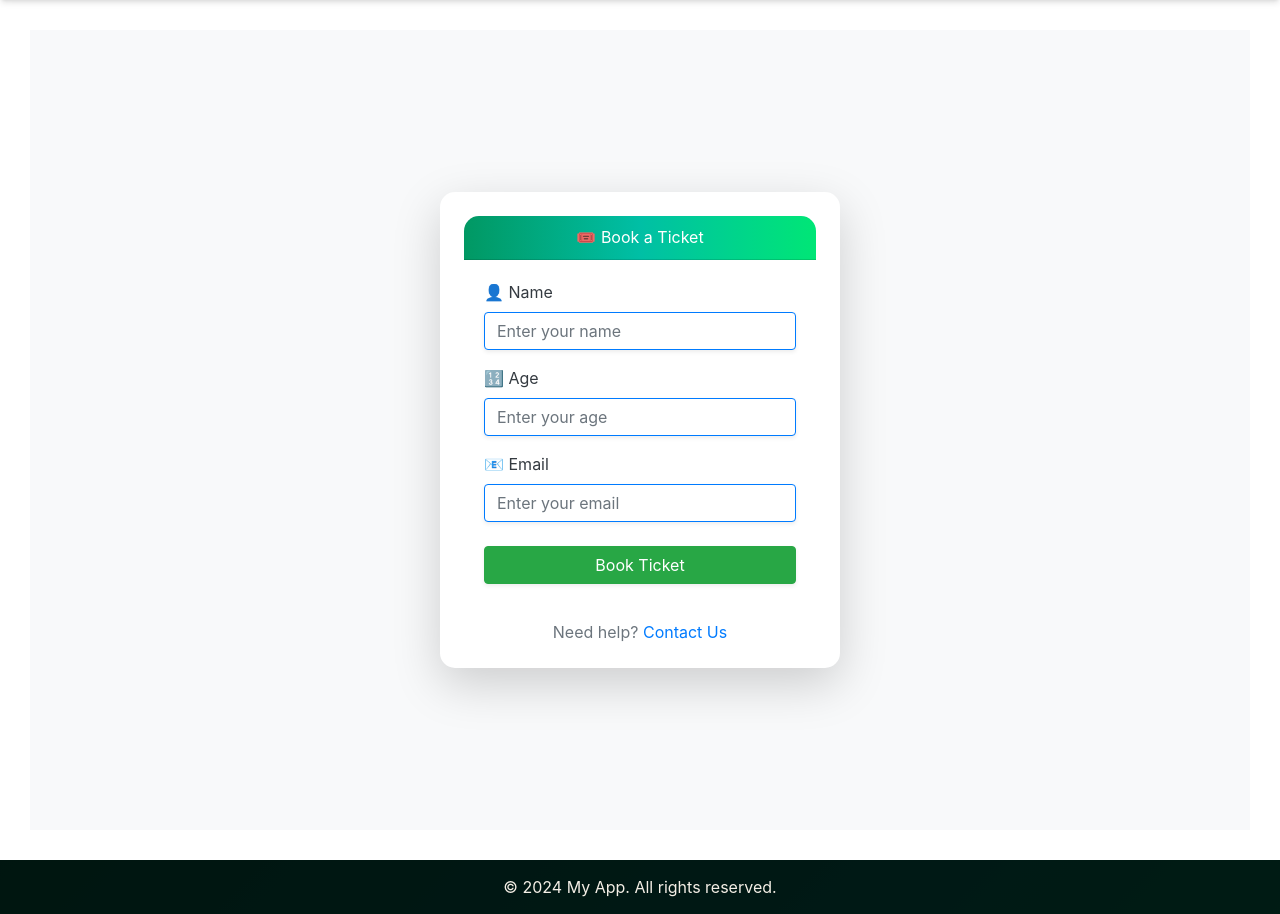
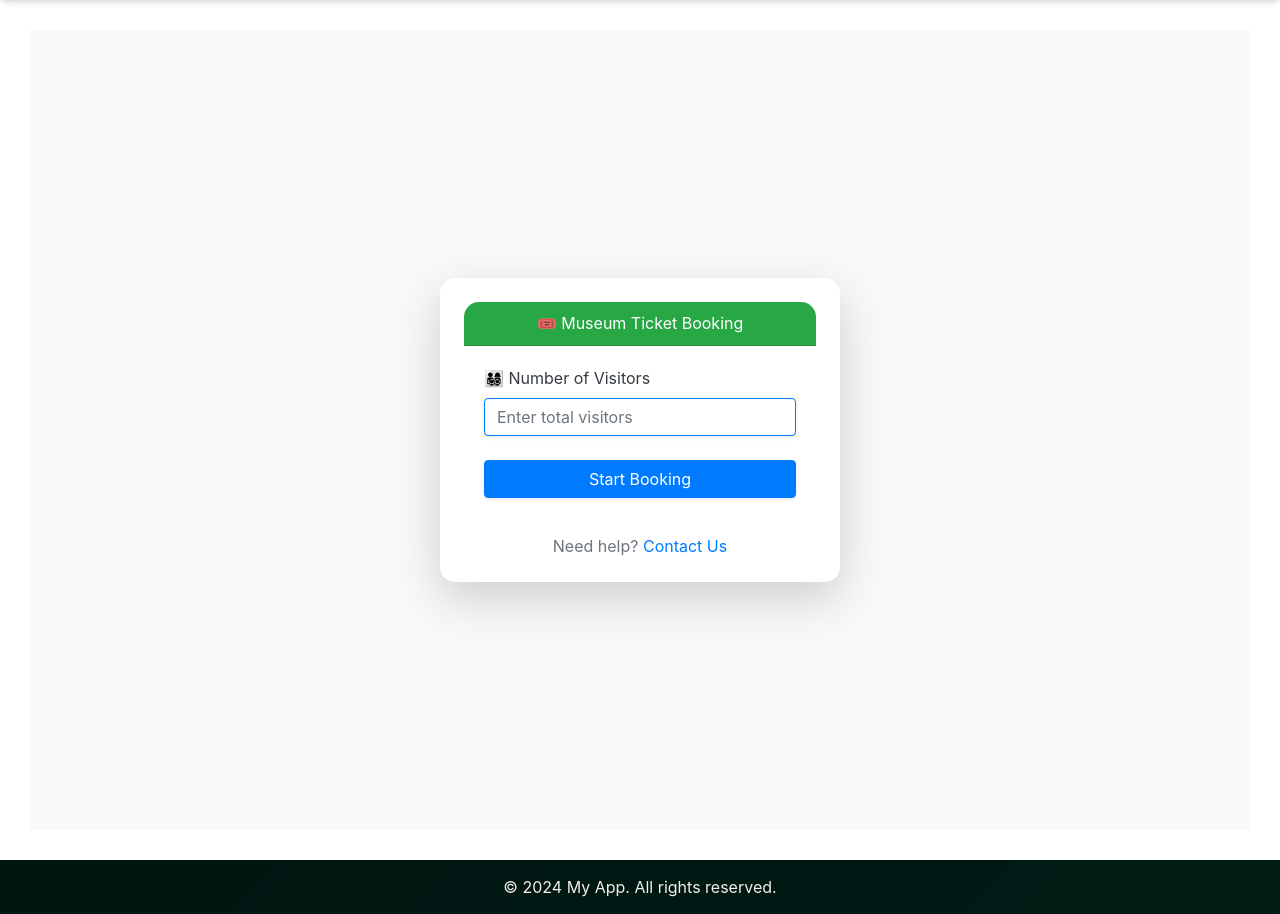
Before and after one commit to shyammmmm21/museum-ticket-booking-system, a Flask app: page /book_ticket in a window 1280 px wide. Shown: the part 77-991 px from the top of the page. Run offline with Flask 3, Linux system fonts and the light colour scheme; some libraries are stand-ins or nearby versions.

Commit message:
Update book_ticket.html

```diff
--- a/templates/book_ticket.html
+++ b/templates/book_ticket.html
@@ -1,51 +1,55 @@
 {% extends "base.html" %}
 
-{% block title %}Book Ticket - Ticket Booking System{% endblock %}
+{% block title %}Book Ticket - Museum Booking{% endblock %}
 
 {% block content %}
-<div class="d-flex justify-content-center align-items-center" style="height: 100vh; background-color: #f8f9fa;">
+<div class="d-flex justify-content-center align-items-center" style="min-height: 100vh; background-color: #f8f9fa;">
     <div class="card shadow-lg p-4" style="width: 100%; max-width: 400px; border-radius: 15px; background-color: #ffffff;">
-        <div class="card-header bg-gradient-to-r from-[#019863] via-[#00BFA5] to-[#00E676] text-white text-center" style="border-radius: 15px 15px 0 0;">
-            <h3 class="mb-0">🎟️ Book a Ticket</h3>
+        <div class="card-header bg-success text-white text-center" style="border-radius: 15px 15px 0 0;">
+            <h3 class="mb-0">🎟️ Museum Ticket Booking</h3>
         </div>
 
         <div class="card-body">
-            <form action="{{ url_for('book_ticket') }}" method="POST">
-                <div class="form-group">
-                    <label for="name" class="fw-bold text-dark">👤 Name</label>
-                    <input
-                        type="text"
-                        id="name"
-                        name="name"
-                        class="form-control border border-primary shadow-sm"
-                        placeholder="Enter your name"
-                        required>
+            {% with messages = get_flashed_messages(with_categories=true) %}
+                {% if messages %}
+                    {% for category, message in messages %}
+                        <div class="alert alert-{{ category }} text-center" role="alert">
+                            {{ message }}
+                        </div>
+                    {% endfor %}
+                {% endif %}
+            {% endwith %}
+
+            <form id="ticketForm" action="{{ url_for('book_ticket') }}" method="POST">
+                <div id="step1">
+                    <div class="form-group">
+                        <label for="group_size" class="fw-bold text-dark">👨‍👩‍👧‍👦 Number of Visitors</label>
+                        <input
+                            type="number"
+                            id="group_size"
+                            name="group_size"
+                            class="form-control border border-primary shadow-sm"
+                            placeholder="Enter total visitors"
+                            min="1"
+                            required>
+                    </div>
+                    <div class="d-grid gap-2 mt-4">
+                        <button type="button" id="startBooking" class="btn btn-primary w-100 shadow-sm">Start Booking</button>
+                    </div>
                 </div>
 
-                <div class="form-group mt-3">
-                    <label for="age" class="fw-bold text-dark">🔢 Age</label>
-                    <input
-                        type="number"
-                        id="age"
-                        name="age"
-                        class="form-control border border-primary shadow-sm"
-                        placeholder="Enter your age"
-                        required>
-                </div>
+                <div id="step2" style="display: none;">
+                    <h5 class="text-dark text-center">👤 Visitor <span id="visitorNumber">1</span></h5>
+                    <label class="fw-bold text-dark">Name</label>
+                    <input type="text" id="name" class="form-control border border-primary shadow-sm" name="name" required>
 
-                <div class="form-group mt-3">
-                    <label for="email" class="fw-bold text-dark">📧 Email</label>
-                    <input
-                        type="email"
-                        id="email"
-                        name="email"
-                        class="form-control border border-primary shadow-sm"
-                        placeholder="Enter your email"
-                        required>
-                </div>
+                    <label class="fw-bold text-dark mt-2">Age</label>
+                    <input type="number" id="age" class="form-control border border-primary shadow-sm" name="age" required>
 
-                <div class="d-grid gap-2 mt-4">
-                    <button type="submit" class="btn btn-success w-100 shadow-sm">Book Ticket</button>
+                    <div class="d-grid gap-2 mt-4">
+                        <button type="button" id="nextBtn" class="btn btn-primary w-100 shadow-sm">Next</button>
+                        <button type="submit" id="submitBtn" class="btn btn-success w-100 shadow-sm" style="display: none;">Submit</button>
+                    </div>
                 </div>
             </form>
         </div>
@@ -53,9 +57,58 @@
         <div class="text-center mt-3">
             <p class="text-muted">
                 Need help?
-                <a href="{{ url_for('contact') }}" class="text-primary fw-bold">Contact Us</a>
+                <a href="#" class="text-primary fw-bold">Contact Us</a>
             </p>
         </div>
     </div>
 </div>
+
+<script>
+    let totalVisitors = 0;
+    let currentVisitor = 1;
+    let formData = [];
+
+    document.getElementById("startBooking").addEventListener("click", function() {
+        totalVisitors = parseInt(document.getElementById("group_size").value);
+        if (isNaN(totalVisitors) || totalVisitors < 1) {
+            alert("Please enter a valid number of visitors.");
+            return;
+        }
+
+        document.getElementById("step1").style.display = "none";
+        document.getElementById("step2").style.display = "block";
+        updateForm();
+    });
+
+    function updateForm() {
+        document.getElementById("visitorNumber").textContent = currentVisitor;
+        document.getElementById("name").value = formData[currentVisitor - 1]?.name || "";
+        document.getElementById("age").value = formData[currentVisitor - 1]?.age || "";
+
+        if (currentVisitor === totalVisitors) {
+            document.getElementById("nextBtn").style.display = "none";
+            document.getElementById("submitBtn").style.display = "block";
+        } else {
+            document.getElementById("nextBtn").style.display = "block";
+            document.getElementById("submitBtn").style.display = "none";
+        }
+    }
+
+    document.getElementById("nextBtn").addEventListener("click", function() {
+        let name = document.getElementById("name").value.trim();
+        let age = document.getElementById("age").value.trim();
+
+        if (name === "" || age === "") {
+            alert("Please fill in all fields.");
+            return;
+        }
+
+        formData[currentVisitor - 1] = { name, age };
+
+        if (currentVisitor < totalVisitors) {
+            currentVisitor++;
+            updateForm();
+        }
+    });
+</script>
 {% endblock %}
```
